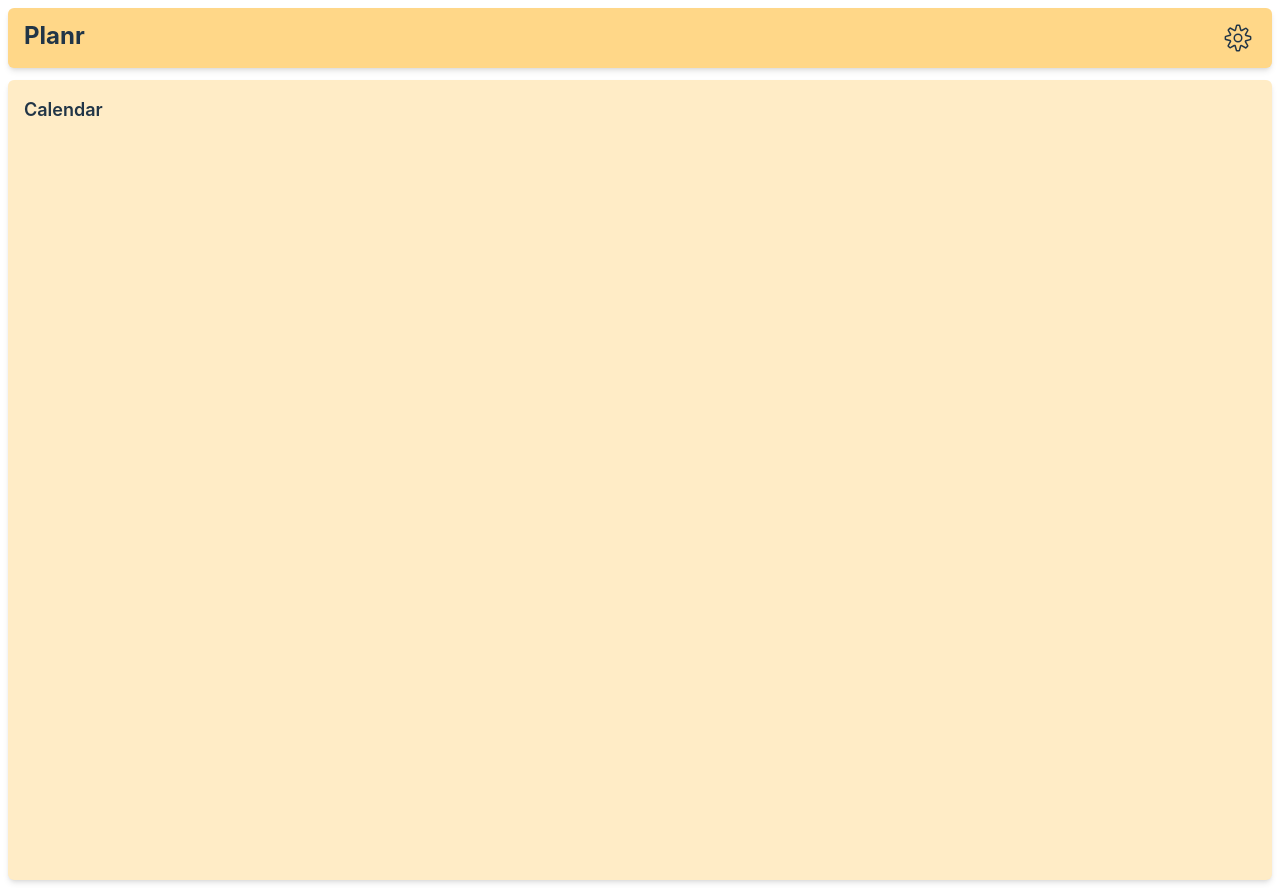
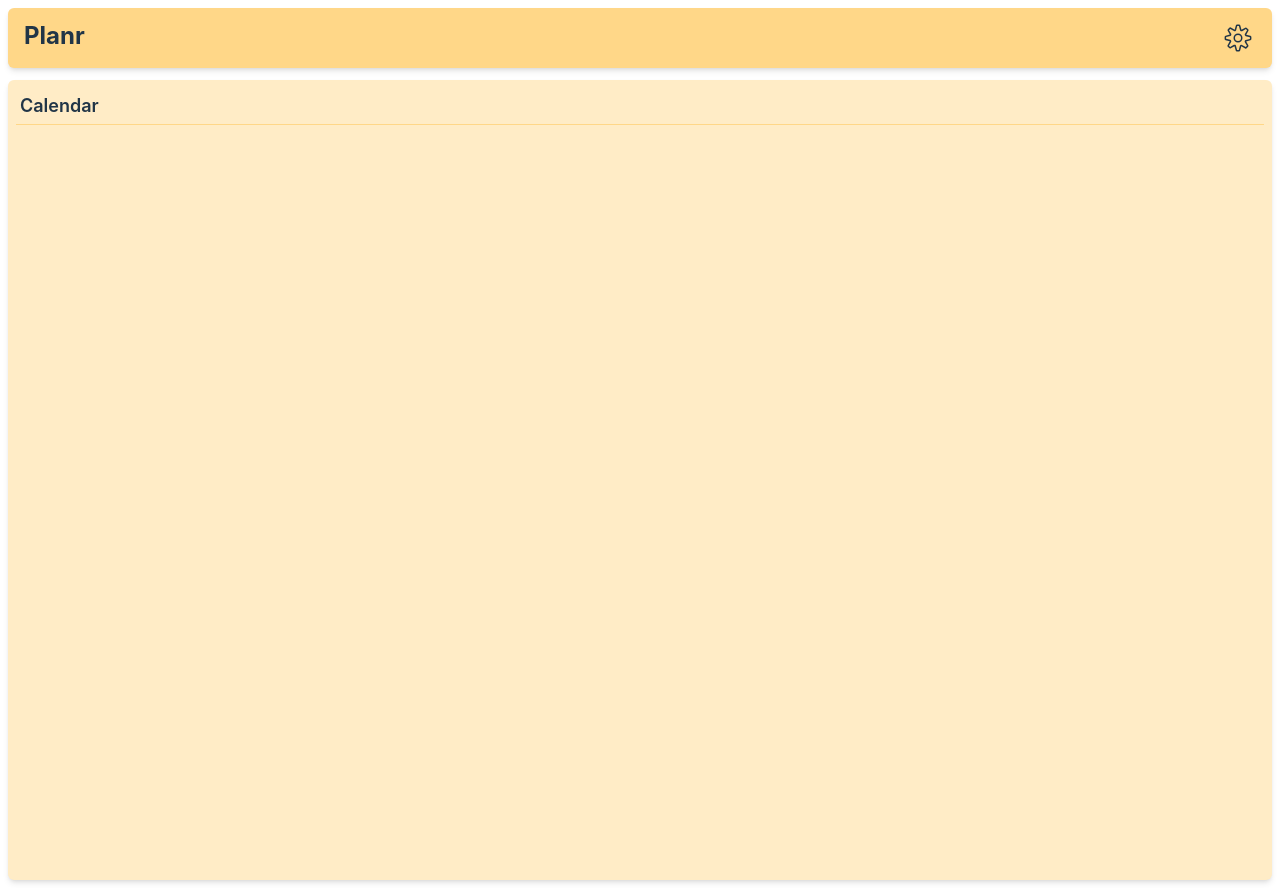
Before and after one commit to siavashahmadi/Planr, a React (Vite) app: page / in a window 1280 px wide. Built offline with nearby package versions, Linux system fonts and the light colour scheme.

Commit message:
underline on calendar

```diff
--- a/src/components/Calendar.tsx
+++ b/src/components/Calendar.tsx
@@ -1,8 +1,8 @@
 const Calendar = () => {
   return (
-    <div className="rounded-md mt-3 p-2 bg-[#ffecc6] shadow-md h-screen flex flex-row justify-between">
-      <div className="">
-        <h1 className="flex text-lg font-semibold p-2">Calendar</h1>
+    <div className="rounded-md mt-3 p-2 bg-[#ffecc6] shadow-md h-screen flex flex-col justify-between">
+      <div className="border-b border-[#ffd788]">
+        <h1 className="flex text-lg font-semibold p-1">Calendar</h1>
       </div>
     </div>
   );
```
